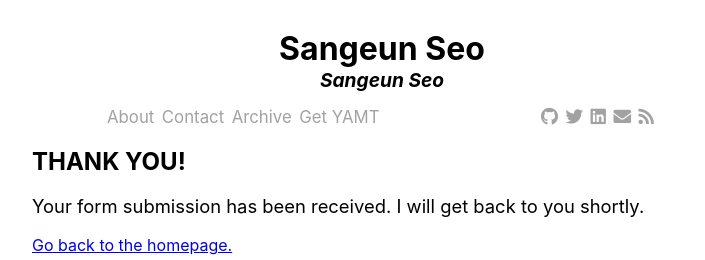
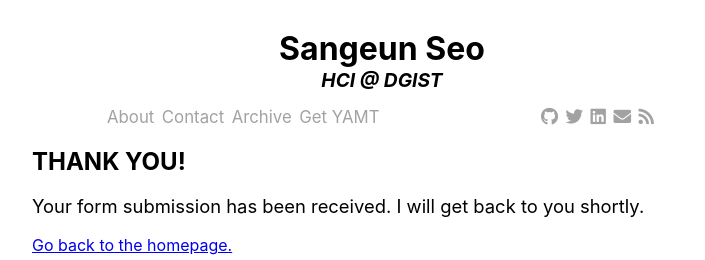
Before and after one commit to seseo98/my-homepage, a Jekyll site: the page built from contact-successful.md, in a window 1280 px wide. Shown: the top 260 px of the page, without its empty margins (258-963 px from the left). Built offline with Jekyll 4.4.1, drawn with Linux system fonts in a browser that asks for light colours; nearby versions of some CDN libraries.

Commit message:
Update settings.yml

```diff
--- a/_data/settings.yml
+++ b/_data/settings.yml
@@ -4,7 +4,7 @@ analytics-id: #leave blank to not use Analytics
 #Subtitle
 subtitle:
   active: true
-  text: Sangeun Seo
+  text: HCI @ DGIST
 
 #Nav
 nav:
```
